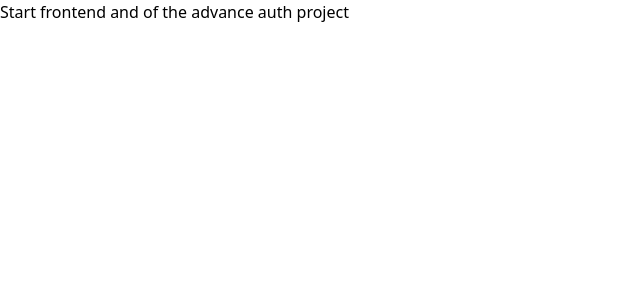
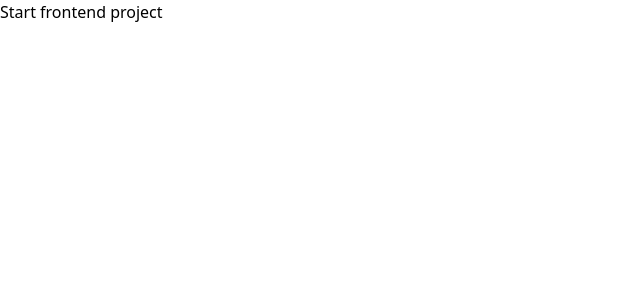
Before and after one commit to fuleprashant/advance_auth_mern, a React (Vite) app in the folder frontend/: page / in a window 1280 px wide. Shown: the top 300 px of the page, without its empty margins (0-640 px from the left). Built offline with nearby package versions, Linux system fonts and the light colour scheme.

Commit message:
frontend isue

```diff
--- a/frontend/src/App.jsx
+++ b/frontend/src/App.jsx
@@ -1,7 +1,7 @@
 import React from "react";
 
 const App = () => {
-  return <div>Start frontend and of the advance auth project</div>;
+  return <div>Start frontend project</div>;
 };
 
 export default App;
```
